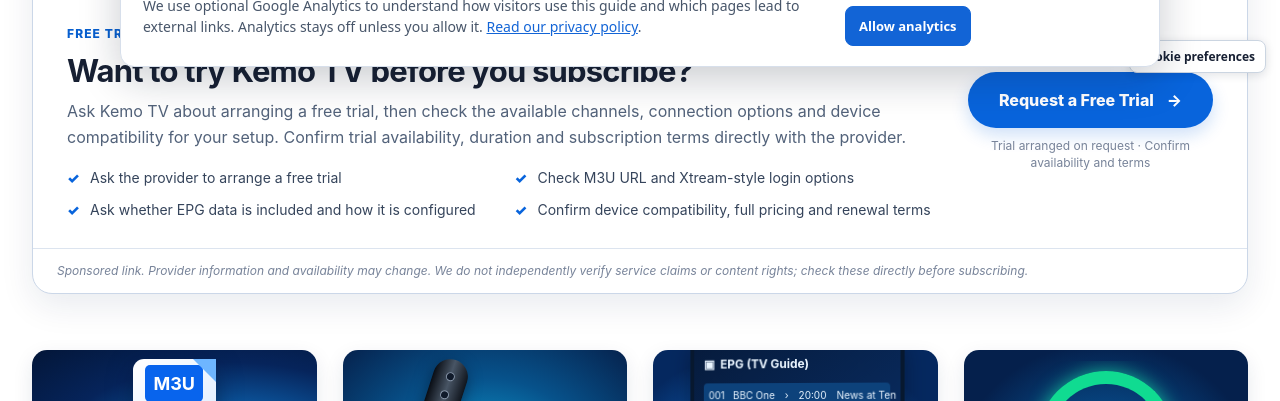
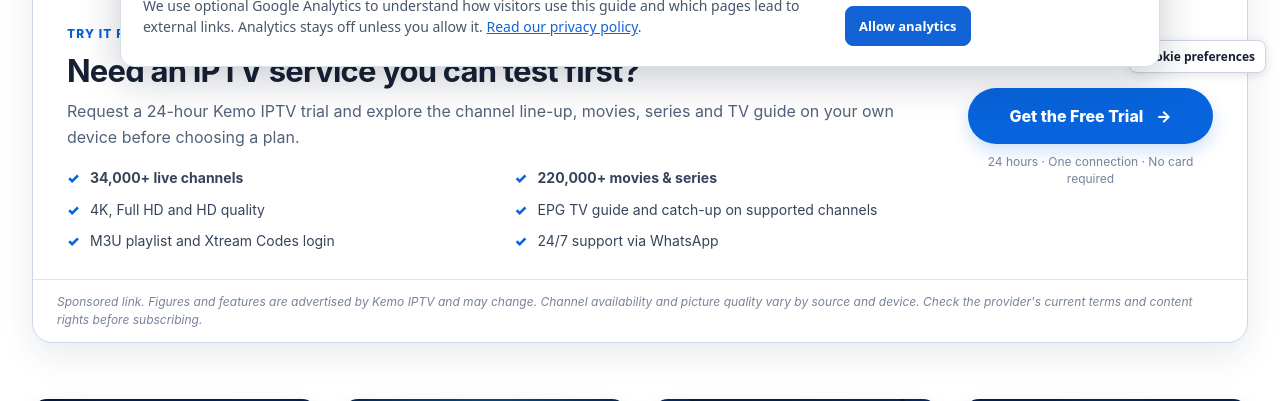
Before and after one commit to drxalan32/M3U-Playlist-Guide, a plain HTML site: page docs/index.html in a window 1280 px wide. Shown: the part 715-1116 px from the top of the page. Drawn offline with Linux system fonts and the light colour scheme.

Commit message:
Show Kemo advertised channel and library features in sponsored homepage banner

```diff
--- a/docs/index.html
+++ b/docs/index.html
@@ -21,25 +21,27 @@
 <div class="hero-art"><a class="hero-art-link" href="https://kemoiptv.digital/" aria-label="Visit Kemo IPTV website" rel="sponsored nofollow noopener"><img class="hero-art-image" src="images/m3u-hero-premium.webp?v=20261115-2055" alt="Kemo IPTV Guide interface on a large television, featuring Live TV, Movies, TV Series, Sports and trending entertainment" width="1672" height="941" fetchpriority="high" decoding="async"> <span class="sponsored-label">Sponsored</span></a></div>
 </div></section>
 <section class="sponsored-feature wrap" aria-labelledby="sponsored-feature-title">
-  <div class="sponsored-feature-bar"><span class="sponsored-brand">Kemo TV</span><span class="sponsored-pill">Sponsored</span><span class="sponsored-feature-close-label">Featured provider</span></div>
+  <div class="sponsored-feature-bar"><span class="sponsored-brand">Kemo IPTV</span><span class="sponsored-pill">Sponsored</span><span class="sponsored-feature-close-label">24-hour free trial</span></div>
   <div class="sponsored-feature-content">
     <div class="sponsored-feature-copy">
-      <p class="sponsored-feature-eyebrow">Free trial arranged on request</p>
-      <h2 id="sponsored-feature-title">Want to try Kemo TV before you subscribe?</h2>
-      <p>Ask Kemo TV about arranging a free trial, then check the available channels, connection options and device compatibility for your setup. Confirm trial availability, duration and subscription terms directly with the provider.</p>
+      <p class="sponsored-feature-eyebrow">Try it free for 24 hours · No payment details required</p>
+      <h2 id="sponsored-feature-title">Need an IPTV service you can test first?</h2>
+      <p>Request a 24-hour Kemo IPTV trial and explore the channel line-up, movies, series and TV guide on your own device before choosing a plan.</p>
       <ul class="sponsored-feature-points">
-        <li>Ask the provider to arrange a free trial</li>
-        <li>Check M3U URL and Xtream-style login options</li>
-        <li>Ask whether EPG data is included and how it is configured</li>
-        <li>Confirm device compatibility, full pricing and renewal terms</li>
+        <li><strong>34,000+ live channels</strong></li>
+        <li><strong>220,000+ movies &amp; series</strong></li>
+        <li>4K, Full HD and HD quality</li>
+        <li>EPG TV guide and catch-up on supported channels</li>
+        <li>M3U playlist and Xtream Codes login</li>
+        <li>24/7 support via WhatsApp</li>
       </ul>
     </div>
     <div class="sponsored-feature-action">
-      <a class="sponsored-feature-cta" href="https://kemoiptv.digital/" rel="sponsored nofollow noopener">Request a Free Trial <span aria-hidden="true">→</span></a>
-      <p>Trial arranged on request · Confirm availability and terms</p>
+      <a class="sponsored-feature-cta" href="https://kemoiptv.digital/free-trial" rel="sponsored nofollow noopener">Get the Free Trial <span aria-hidden="true">→</span></a>
+      <p>24 hours · One connection · No card required</p>
     </div>
   </div>
-  <div class="sponsored-feature-disclosure">Sponsored link. Provider information and availability may change. We do not independently verify service claims or content rights; check these directly before subscribing.</div>
+  <div class="sponsored-feature-disclosure">Sponsored link. Figures and features are advertised by Kemo IPTV and may change. Channel availability and picture quality vary by source and device. Check the provider's current terms and content rights before subscribing.</div>
 </section>
 <main class="wrap reference-main">
 <section class="reference-cards" id="guides" aria-label="Featured guides">
```
